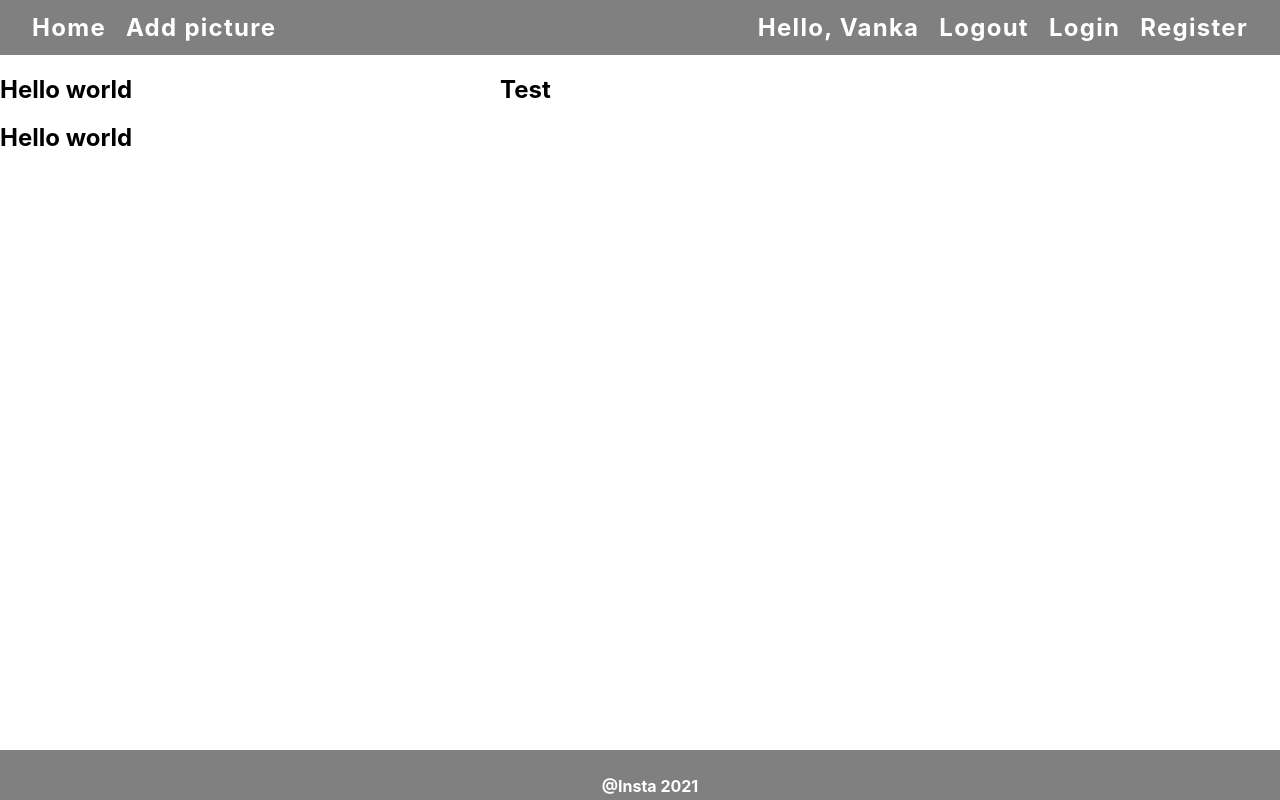
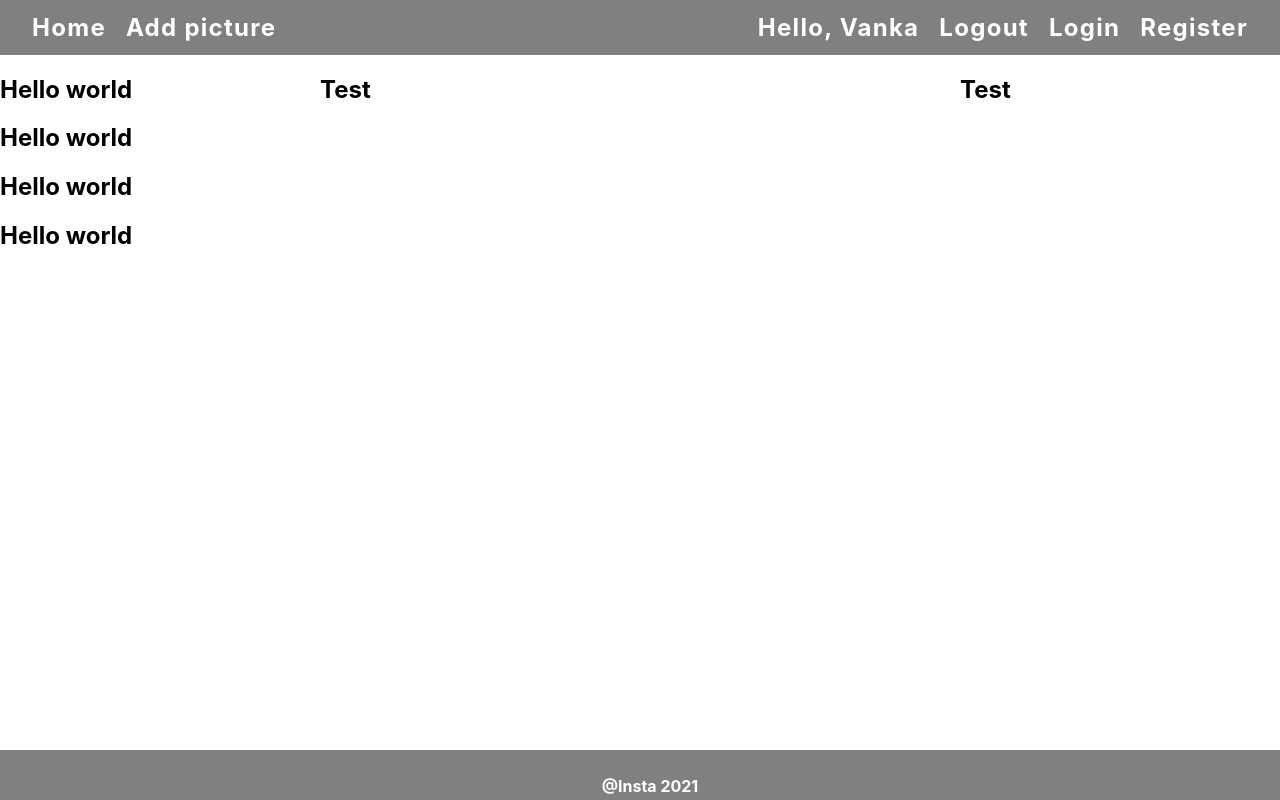
Before and after one commit to nikolaymih/Food-Photography, a React (Create React App) app: page / in a window 1280 px wide. Built offline with nearby package versions, Linux system fonts and the light colour scheme.

Commit message:
Devide Home to Diff Components

```diff
--- /dev/null
+++ b/src/components/CardPhotos/CardPhotos.css
@@ -0,0 +1,3 @@
+.CardPhotos {
+    flex: 2;
+}
--- /dev/null
+++ b/src/components/CardPhotos/CardPhotos.js
@@ -0,0 +1,11 @@
+import './CardPhotos.css'
+
+const CardPhotos = () => {
+    return (
+        <section className="CardPhotos">
+            <h1>Test</h1>
+        </section>
+    )
+}
+
+export default CardPhotos
--- a/src/components/Header/Header.css
+++ b/src/components/Header/Header.css
@@ -1,10 +1,12 @@
 nav.navbar {
   display: flex;
   justify-content: space-around;
+  margin-top: auto;
   letter-spacing: 0.08rem;
   background: grey;
   padding: 0.8rem 2rem;
   color: white;
+  /* top: 0; right: 0; bottom: 0; left: 0; */
 }
 
 #site-header>.navbar>section.navbar-rightL {
--- a/src/components/Home/Home.css
+++ b/src/components/Home/Home.css
@@ -2,11 +2,6 @@
     display: flex;
 }
 
-.first {
-    flex-flow: column;
-    width: 500px;
-}
-
-.second {
+.emptySection {
     flex: 1;
 }
--- a/src/components/Home/Home.js
+++ b/src/components/Home/Home.js
@@ -1,17 +1,20 @@
-import './Home.css'
+import PersonalSettings from '../PersonalSettings/PersonalSettings';
+import CardPhotos from '../CardPhotos/CardPhotos';
+
+import './Home.css';
 
 const Home = () => {
     return (
         <main className="wrapper">
-            <section className="first">
-                <h1>Hello world</h1>
-                <h1>Hello world</h1>
-            </section>
-            <section className="second">
+            <PersonalSettings />
+
+            <CardPhotos />
+
+            <section className="emptySection">
                 <h1>Test</h1>
             </section>
         </main>
-    )
-}
+    );
+};
 
-export default Home
+export default Home;
--- /dev/null
+++ b/src/components/PersonalSettings/PersonalSettings.css
@@ -0,0 +1,10 @@
+.PersonalSettings {
+    flex-flow: column;
+    flex: 1;
+    justify-content: center;
+    align-items: center;
+    position: relative;
+    /* height: 100%; */
+
+    /* flex-wrap: wrap-reverse; */
+}
--- /dev/null
+++ b/src/components/PersonalSettings/PersonalSettings.js
@@ -0,0 +1,14 @@
+import './PersonalSettings.css'
+
+const PersonalSettings = () => {
+    return (
+        <section className="PersonalSettings">
+            <h1>Hello world</h1>
+            <h1>Hello world</h1>
+            <h1>Hello world</h1>
+            <h1>Hello world</h1>
+        </section>
+    )
+}
+
+export default PersonalSettings
```
